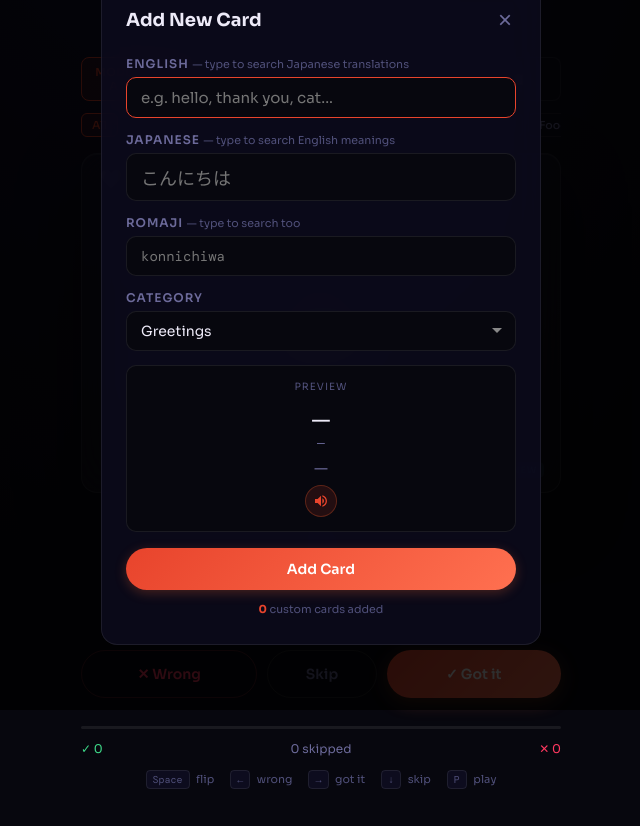
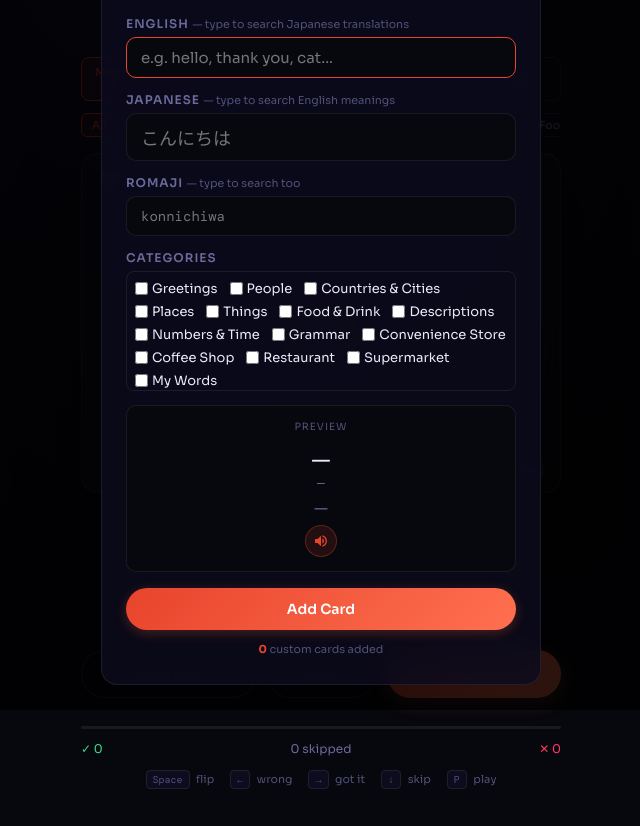
Before and after one commit to aharoun/j-flashcard, a plain HTML site: page index.html in a window 1280 px wide. Both pictures are taken after a click on the button "＋ Add". Shown: the part 90-916 px from the top of the page, without its empty margins (319-959 px from the left). Drawn offline with nearby package versions, Linux system fonts and the light colour scheme; a web font is replaced by a local one.

Commit message:
Support multiple categories per card with checkbox selector
Co-Authored-By: Claude Opus 4.6 <noreply@anthropic.com>

```diff
--- a/index.html
+++ b/index.html
@@ -461,6 +461,25 @@
   .form-select option {
     background: var(--bg);
     color: var(--text);
+  }
+
+  .category-checkboxes {
+    display: flex;
+    flex-wrap: wrap;
+    gap: 6px 12px;
+    max-height: 120px;
+    overflow-y: auto;
+    padding: 8px;
+    border: 1px solid var(--border, #ddd);
+    border-radius: 8px;
+  }
+  .category-checkbox-label {
+    display: flex;
+    align-items: center;
+    gap: 4px;
+    font-size: 13px;
+    cursor: pointer;
+    white-space: nowrap;
   }
 
   .form-preview {
@@ -1969,9 +1988,19 @@ function addCustomCard(card) {
 
 function deleteCard(japanese, category) {
   const customs = loadCustomCards();
-  const idx = customs.findIndex(c => c.japanese === japanese && (c.category || 'My Words') === category);
+  const idx = customs.findIndex(c => {
+    const cats = c.categories || [c.category || 'My Words'];
+    return c.japanese === japanese && cats.includes(category);
+  });
   if (idx !== -1) {
-    customs.splice(idx, 1);
+    const card = customs[idx];
+    const cats = card.categories || [card.category || 'My Words'];
+    if (cats.length > 1) {
+      card.categories = cats.filter(c => c !== category);
+      delete card.category;
+    } else {
+      customs.splice(idx, 1);
+    }
     saveCustomCards(customs);
   } else {
     hideCard(japanese, category);
@@ -2007,9 +2036,11 @@ function mergeCustomCards() {
   }
   const customs = loadCustomCards();
   customs.forEach(card => {
-    const cat = card.category || 'My Words';
-    if (!vocabulary[cat]) vocabulary[cat] = [];
-    vocabulary[cat].push({ ...card, custom: true });
+    const cats = card.categories || [card.category || 'My Words'];
+    cats.forEach(cat => {
+      if (!vocabulary[cat]) vocabulary[cat] = [];
+      vocabulary[cat].push({ ...card, custom: true });
+    });
   });
 }
 
@@ -2057,7 +2088,8 @@ function saveNewCard() {
   const jp = document.getElementById('input-japanese').value.trim();
   const rm = document.getElementById('input-romaji').value.trim();
   const en = document.getElementById('input-english').value.trim();
-  const cat = document.getElementById('select-category').value;
+  const checked = [...document.querySelectorAll('input[name="card-category"]:checked')].map(cb => cb.value);
+  const categories = checked.length > 0 ? checked : ['My Words'];
 
   if (!jp || !rm || !en) return;
 
@@ -2065,7 +2097,7 @@ function saveNewCard() {
     japanese: jp,
     romaji: rm,
     english: en,
-    category: cat,
+    categories: categories,
   });
 
   addFormSuccess = true;
@@ -2119,11 +2151,19 @@ function renderAddPanel() {
           <div class="lookup-dropdown" id="rm-lookup-dropdown"></div>
         </div>
         <div class="form-group">
-          <label class="form-label" for="select-category">Category</label>
-          <select id="select-category" class="form-select">
-            ${allCategories.map(c => `<option value="${esc(c)}">${esc(c)}</option>`).join('')}
-            ${!allCategories.includes('My Words') ? '<option value="My Words">My Words</option>' : ''}
-          </select>
+          <label class="form-label">Categories</label>
+          <div class="category-checkboxes" id="category-checkboxes">
+            ${allCategories.map(c => `
+              <label class="category-checkbox-label">
+                <input type="checkbox" name="card-category" value="${esc(c)}"> ${esc(c)}
+              </label>
+            `).join('')}
+            ${!allCategories.includes('My Words') ? `
+              <label class="category-checkbox-label">
+                <input type="checkbox" name="card-category" value="My Words"> My Words
+              </label>
+            ` : ''}
+          </div>
         </div>
         <div class="form-preview" id="add-preview">
           <div class="form-preview-label">Preview</div>
```
